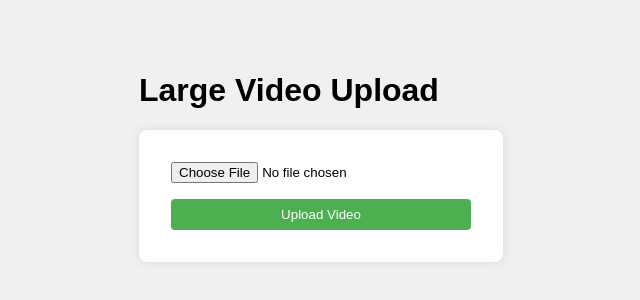
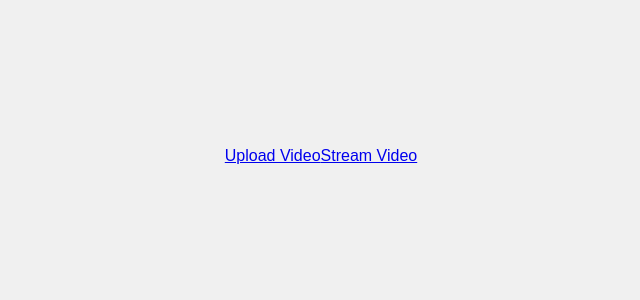
Before and after one commit to hdthinh1012/aws-workshop-0-hls-streaming-fe, a React app: page / in a window 1280 px wide. Shown: the part 244-544 px from the top of the page, without its empty margins (319-959 px from the left). Built offline with nearby package versions, Linux system fonts and the light colour scheme.

Commit message:
react dom

```diff
--- a/package.json
+++ b/package.json
@@ -25,6 +25,7 @@
     "http-server": "^14.1.1",
     "react": "^18.3.1",
     "react-dom": "^18.3.1",
+    "react-router-dom": "^6.26.2",
     "typescript": "^5.6.2"
   },
   "devDependencies": {
--- a/src/App.jsx
+++ b/src/App.jsx
@@ -1,12 +1,31 @@
 import React from "react";
+import { createBrowserRouter, RouterProvider, NavLink } from "react-router-dom";
 import LargeVideoUpload from './video/LargeVideoUpload';
+import StreamVideo from "./video/Streaming";
+
+const router = createBrowserRouter([
+    {
+        path: '/',
+        element: <>
+            <NavLink to={'/upload'}>Upload Video</NavLink>
+            <NavLink to={'/stream'}>Stream Video</NavLink>
+        </>
+    },
+    {
+        path: '/upload',
+        element: <LargeVideoUpload />
+    },
+    {
+        path: '/stream',
+        element: <StreamVideo />
+    },
+]);
 
 const RootApp = () => {
     return (
-        <div>
-            <h1>Large Video Upload</h1>
-            <LargeVideoUpload />
-        </div>
+        <React.StrictMode>
+            <RouterProvider router={router} />
+        </React.StrictMode>
     );
 };
 
--- /dev/null
+++ b/src/video/Streaming.jsx
@@ -0,0 +1,10 @@
+import React, { useEffect } from 'react';
+import './upload.css';
+
+const StreamVideo = () => {
+    return <>
+        <h1>Stream video</h1>
+    </>
+}
+
+export default StreamVideo;
--- a/webpack.config.js
+++ b/webpack.config.js
@@ -6,7 +6,8 @@
     entry: './src/index.js',
     output: {
         filename: 'index.js',
-        path: path.resolve(__dirname, 'dist')
+        path: path.resolve(__dirname, 'dist'),
+        clean: true
     },
     module: {
         rules: [
@@ -32,4 +33,15 @@
             template: path.join(__dirname, "index.html"),
         }),
     ],
+    watch: true,
+    plugins: [
+        new webpack.HotModuleReplacementPlugin(),
+    ],
+    devServer: {
+        static: './dist',
+        hot: true,
+    },
+    stats: {
+        errorDetails: true
+    }
 }
```
Also changed, not shown: 5 other files (tests, documents, lock files or other folders).
